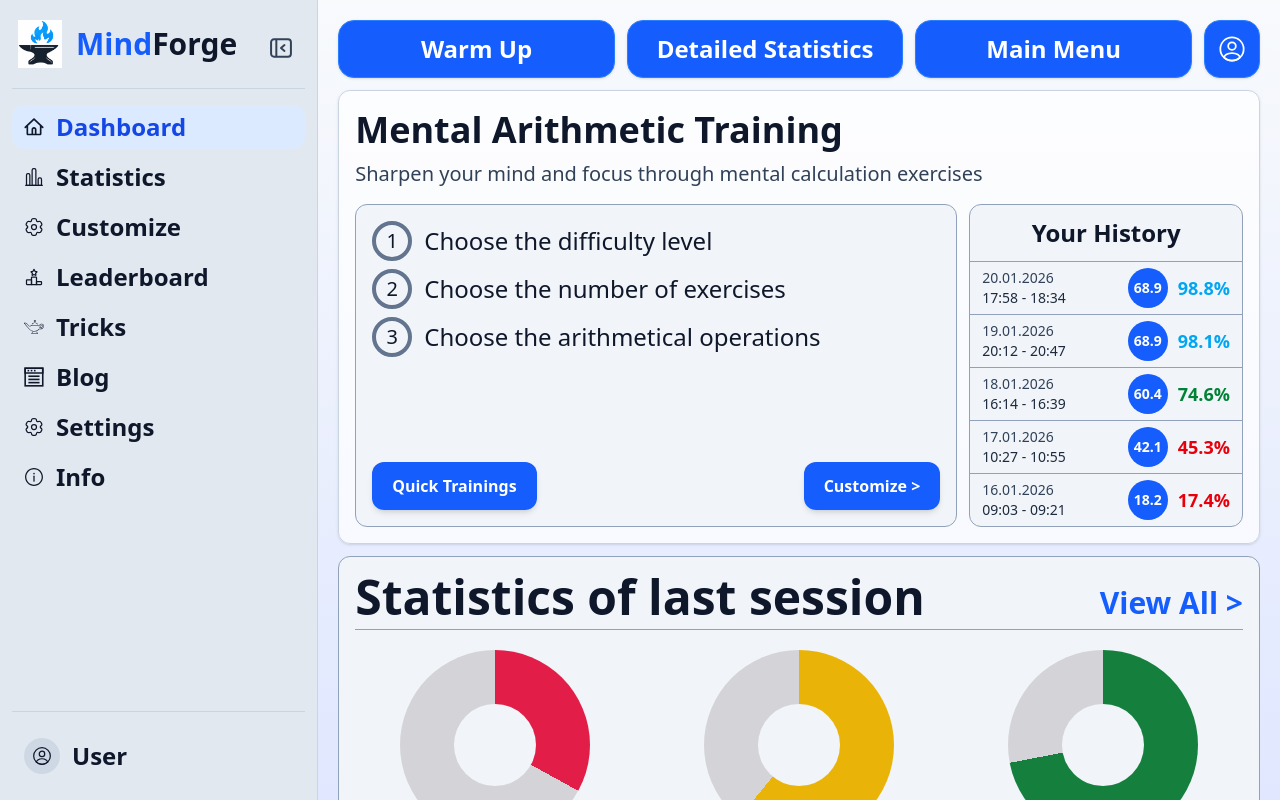
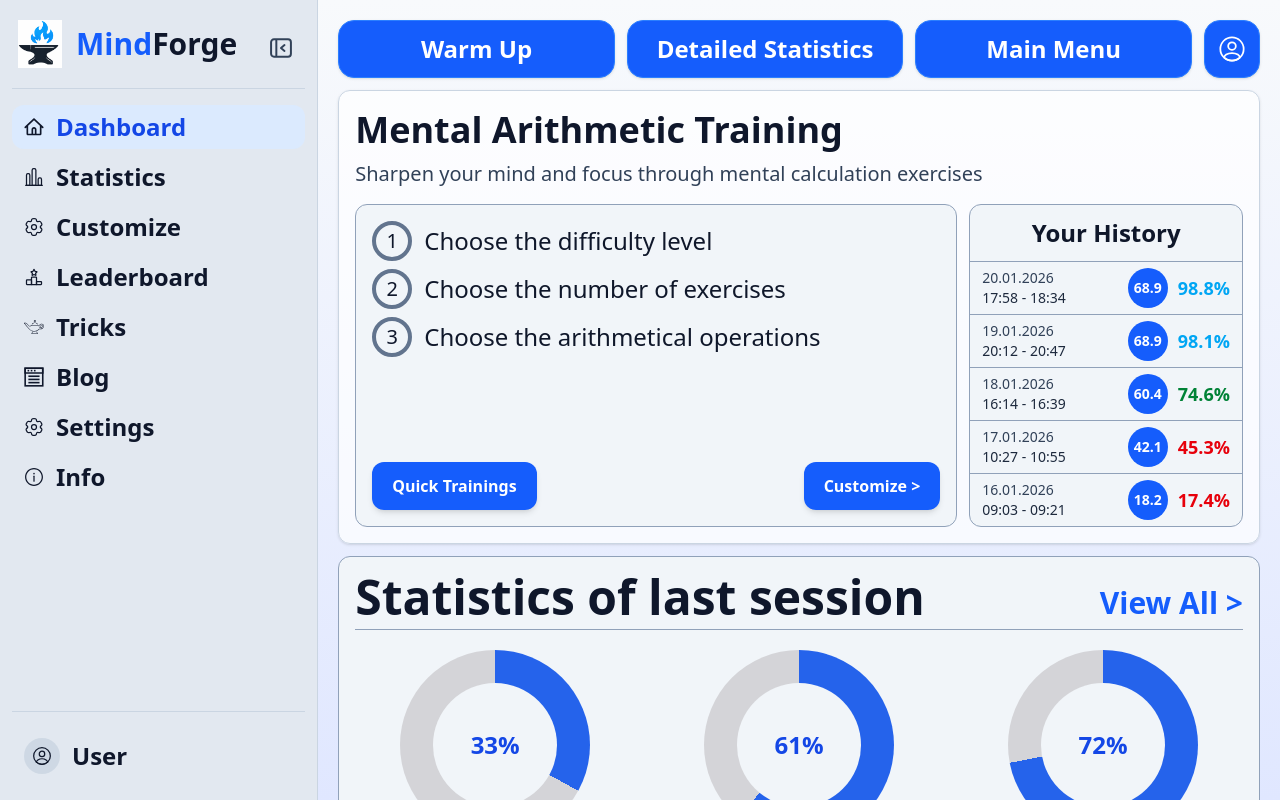
Before and after one commit to MikhailMaidan/mindforge, a Vue app: page / in a window 1280 px wide. Built offline with nearby package versions, Linux system fonts and the light colour scheme.

Commit message:
refactor: change the donut diagrams

```diff
--- a/src/entities/session/model/mockData.ts
+++ b/src/entities/session/model/mockData.ts
@@ -9,7 +9,7 @@ export const mockSessionHistory: SessionHistoryItem[] = [
 ]
 
 export const mockSessionStats: SessionStat[] = [
-  { id: 'accuracy', title: 'Accuracy', value: 33, color: '#e11d48' },
-  { id: 'time', title: 'Time', value: 61, color: '#eab308' },
-  { id: 'efficiency', title: 'Efficiency', value: 72, color: '#15803d' },
+  { id: 'accuracy', title: 'Accuracy', value: 33 },
+  { id: 'time', title: 'Time', value: 61 },
+  { id: 'efficiency', title: 'Efficiency', value: 72 },
 ]
--- a/src/features/warm-up-session/model/warmUpOperationPool.ts
+++ b/src/features/warm-up-session/model/warmUpOperationPool.ts
@@ -1,4 +1,8 @@
-import { DEFAULT_CONFIG, type CanonicalOperation, type SessionOperation } from './warmUpSession.types'
+import {
+  DEFAULT_CONFIG,
+  type CanonicalOperation,
+  type SessionOperation,
+} from './warmUpSession.types'
 
 export const SUPPORTED_CANONICAL_OPERATIONS: readonly CanonicalOperation[] = [
   '+',
--- a/src/shared/types/session.ts
+++ b/src/shared/types/session.ts
@@ -10,5 +10,4 @@ export interface SessionStat {
   id: string
   title: string
   value: number
-  color: string
 }
--- a/src/shared/ui/ProgressDonut.vue
+++ b/src/shared/ui/ProgressDonut.vue
@@ -1,23 +1,26 @@
 <script setup lang="ts">
+import { computed } from 'vue'
+
 const props = defineProps<{
   value: number
-  color: string
   title: string
 }>()
 
-const normalizedValue = Math.min(Math.max(props.value, 0), 100)
+const normalizedValue = computed(() => Math.min(Math.max(props.value, 0), 100))
 </script>
 
 <template>
   <article class="text-center">
     <div
-      class="mx-auto grid h-[190px] w-[190px] place-items-center rounded-full"
+      class="relative mx-auto grid h-[190px] w-[190px] place-items-center rounded-full"
       :style="{
-        background: `conic-gradient(${color} ${normalizedValue}%, #d4d4d8 ${normalizedValue}% 100%)`,
+        background: `conic-gradient(#2563eb ${normalizedValue}%, #d4d4d8 ${normalizedValue}% 100%)`,
       }"
       aria-hidden="true"
     >
-      <div class="h-[82px] w-[82px] rounded-full bg-slate-100" />
+      <div class="grid h-[124px] w-[124px] place-items-center rounded-full bg-slate-100">
+        <span class="text-2xl font-bold text-blue-700">{{ normalizedValue }}%</span>
+      </div>
     </div>
     <p class="mt-4 text-2xl font-bold text-slate-800">{{ title }}</p>
   </article>
--- a/src/widgets/last-session/ui/LastSessionStatsWidget.vue
+++ b/src/widgets/last-session/ui/LastSessionStatsWidget.vue
@@ -21,7 +21,6 @@ defineProps<{
         :key="item.id"
         :title="item.title"
         :value="item.value"
-        :color="item.color"
       />
     </div>
   </section>
```
